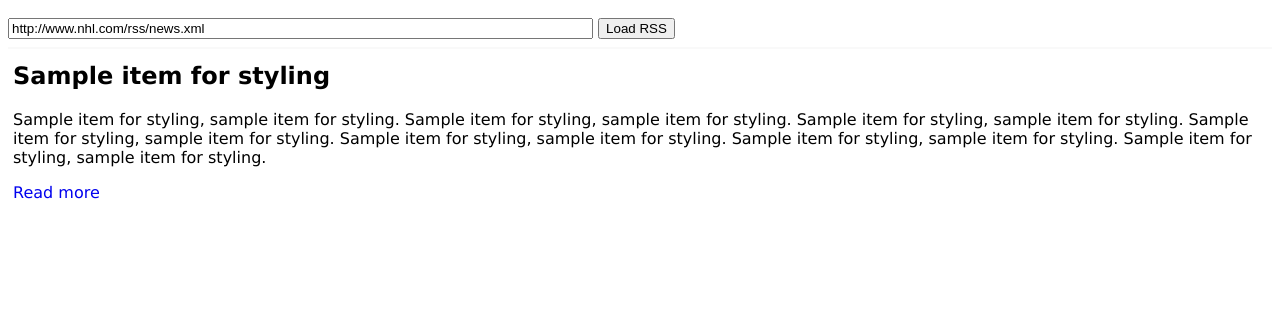
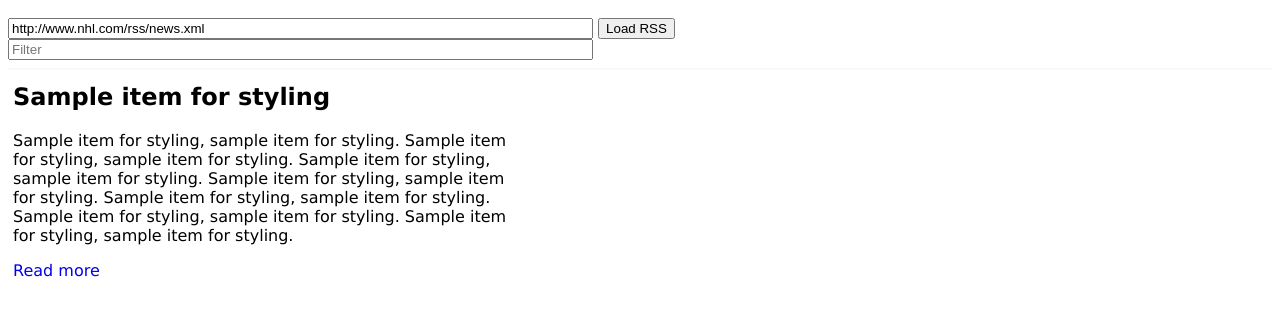
Before and after one commit to randysinghpearson/hairy-tyrion, a website: page app/index.html in a window 1280 px wide. Shown: the part 49-364 px from the top of the page. Drawn offline with nearby package versions, Linux system fonts and the light colour scheme.

Commit message:
Add flex and filter box.

```diff
--- a/app/css/style.scss
+++ b/app/css/style.scss
@@ -15,9 +15,12 @@ hr {
 }
 
 #news-container {
-
+	display: flex;
+	flex-direction:row;
+	flex-wrap: wrap;
 	.news-item {
 		padding: 5px;
+		width: 500px;
 
 		h2 {
 			margin-top: 0px;
--- a/app/index.html
+++ b/app/index.html
@@ -8,6 +8,8 @@
 		<div>
 			<input name='rss-feed' type='text' size='70' value="http://www.nhl.com/rss/news.xml" />
 			<input name='rss-load-button' type='submit' value='Load RSS' />
+			<div>   <input name='rss-filter' type='text' size='70' placeholder="Filter"/>
+			</div>
 		</div>
 
 		<hr/>
```
Also changed, not shown: app/css/style.css.
